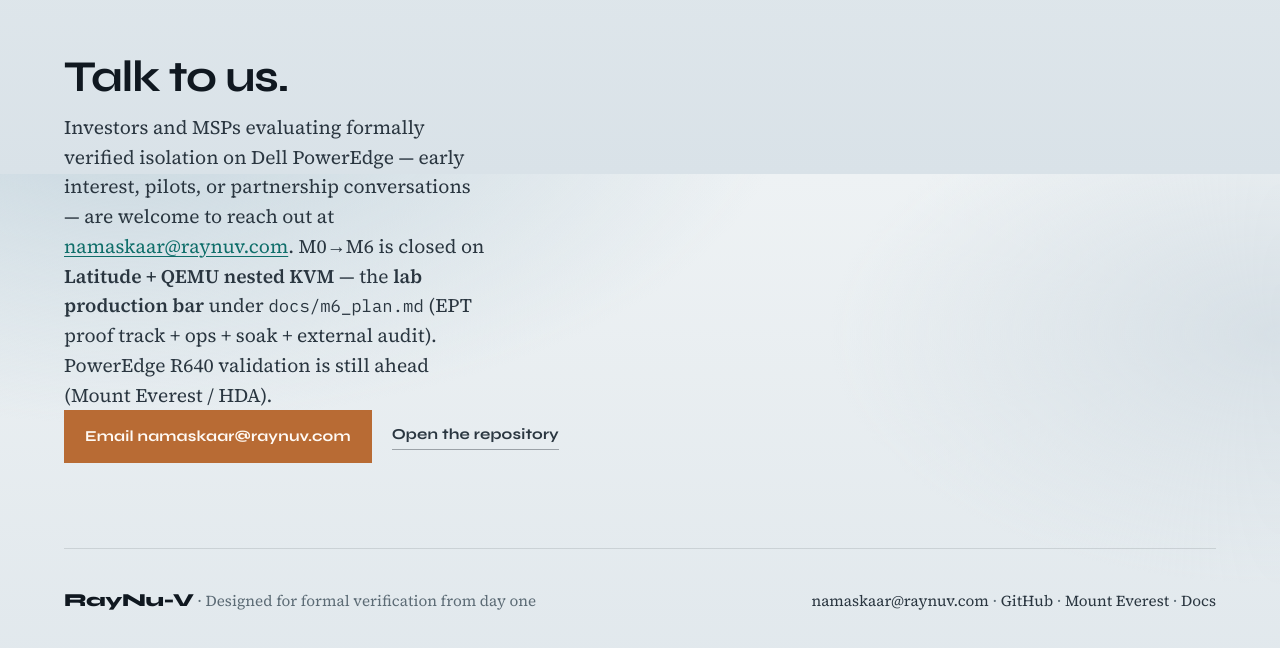
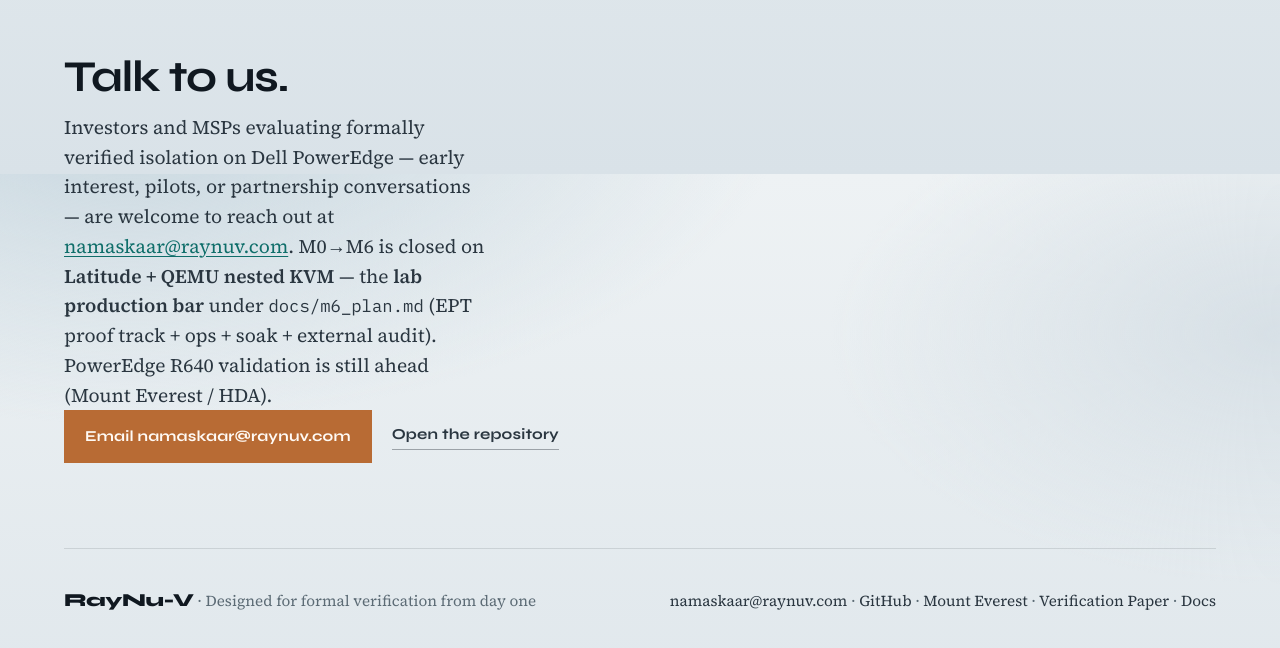
Before and after one commit to vikkp/RayNu, a plain HTML site: page site/index.html in a window 1280 px wide. Shown: the part 6226-6874 px from the top of the page. Drawn offline with Linux system fonts and the light colour scheme.

Commit message:
site: link living verification paper from home footer
Adds paper.html to the main site navigation (footer). Per ADR-010.

```diff
--- a/site/index.html
+++ b/site/index.html
@@ -666,6 +666,8 @@ cargo build --release --target x86_64-unknown-uefi --features uefi-bin
         ·
         <a href="hda.html">Mount Everest</a>
         ·
+        <a href="paper.html">Verification Paper</a>
+        ·
         <a href="https://github.com/vikkp/RayNu/blob/main/docs/architecture.md"
           >Docs</a
         >
```
